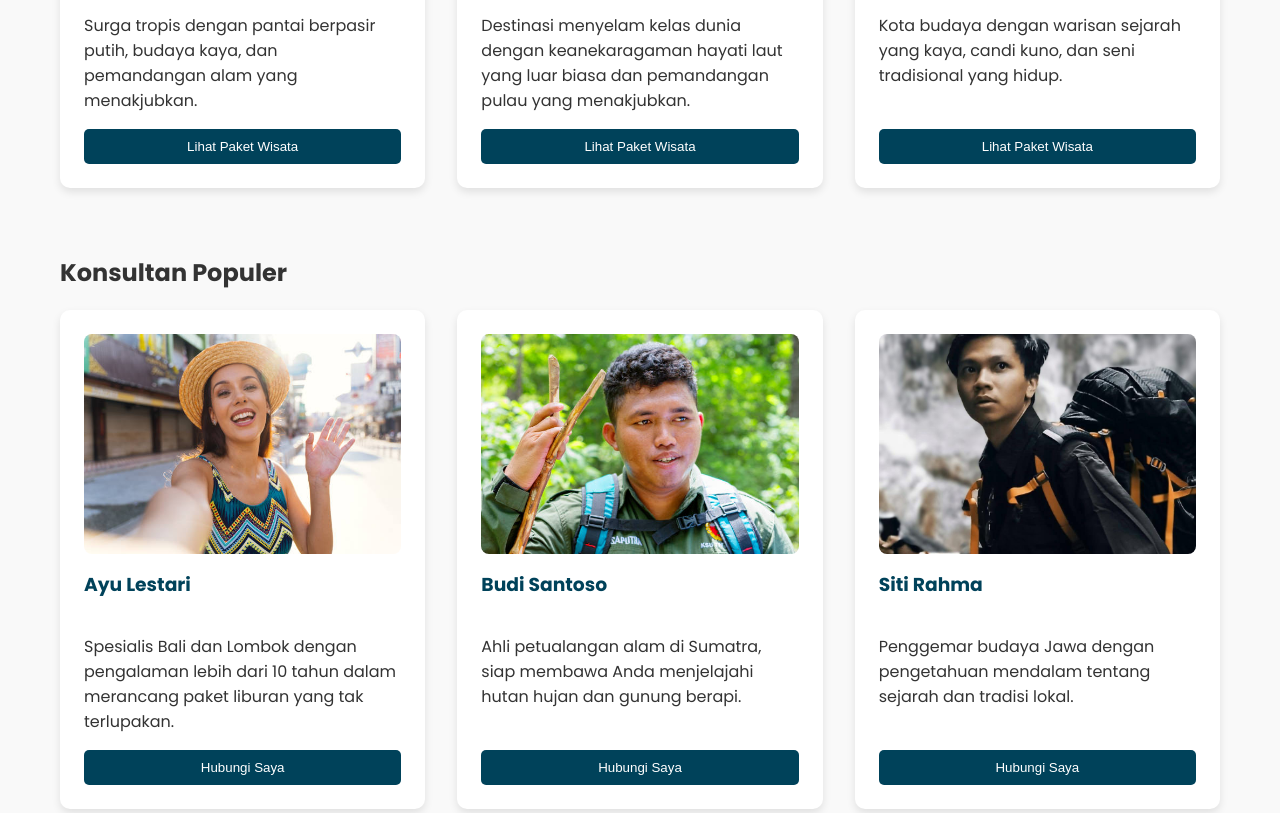
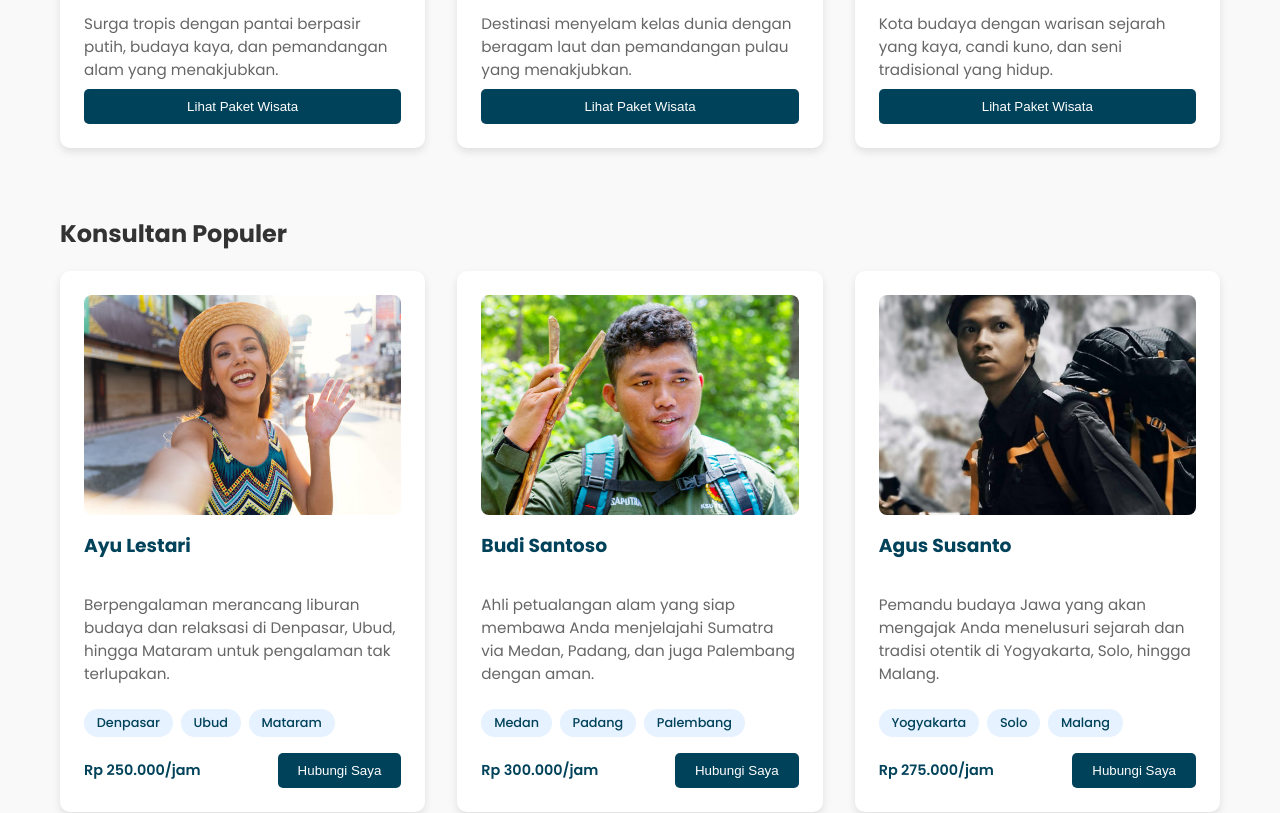
Before and after one commit to jml-moe/dasar-pemrograman-web, a plain HTML site: page index.html in a window 1280 px wide. Shown: the part 900-1713 px from the top of the page. Drawn offline with Linux system fonts and the light colour scheme.

Commit message:
Enhance card and consultant styles with new layout and text updates

```diff
--- a/assets/styles/style.css
+++ b/assets/styles/style.css
@@ -180,8 +180,13 @@ main {
   margin-top: 0;
 }
 
+.card p {
+  color: #666;
+  font-size: 0.95rem;
+  margin-bottom: 0.5rem;
+}
+
 .card button {
-  margin-top: auto;
   background-color: #00425a;
   color: white;
   border: none;
@@ -192,9 +197,47 @@ main {
   transition: all 0.3s ease;
 }
 
+.consultant-footer {
+  display: flex;
+  align-items: center;
+  justify-content: space-between;
+  margin-top: 1rem;
+}
+
+.price {
+  color: #00425a;
+  font-weight: 600;
+  font-size: 0.9rem;
+}
+
 .card button:hover {
   background-color: #002e3f;
 }
+
+/* Expertise Areas Styles */
+.expertise-areas {
+  display: flex;
+  flex-wrap: wrap;
+  gap: 0.5rem;
+  margin-top: 1rem;
+  margin-bottom: auto;
+}
+
+.expertise-tag {
+  background-color: #e6f2ff;
+  color: #00425a;
+  font-size: 0.8rem;
+  padding: 0.3rem 0.8rem;
+  border-radius: 20px;
+  font-weight: 500;
+  transition: all 0.3s ease;
+}
+
+/* .expertise-tag:hover {
+  background-color: #00425a;
+  color: white;
+  transform: translateY(-2px);
+} */
 
 .how-it-works {
   margin-bottom: 2rem;
--- a/index.html
+++ b/index.html
@@ -62,8 +62,8 @@
                     <div class="card">
                         <img src="assets/images/raja-ampat.png" alt="Raja Ampat">
                         <h3>Raja Ampat</h3>
-                        <p>Destinasi menyelam kelas dunia dengan keanekaragaman hayati laut yang luar biasa dan
-                            pemandangan pulau yang menakjubkan.</p>
+                        <p>Destinasi menyelam kelas dunia dengan beragam laut dan pemandangan pulau yang menakjubkan.
+                        </p>
                         <button class="view-package-button">
                             Lihat Paket Wisata
                         </button>
@@ -86,23 +86,50 @@
                     <div class="card">
                         <img src="assets/images/consultant1.png" alt="Konsultan 1">
                         <h3>Ayu Lestari</h3>
-                        <p>Spesialis Bali dan Lombok dengan pengalaman lebih dari 10 tahun dalam merancang paket
-                            liburan yang tak terlupakan.</p>
-                        <button class="contact-button">Hubungi Saya</button>
+                        <p>Berpengalaman merancang liburan budaya dan relaksasi di Denpasar, Ubud, hingga Mataram untuk
+                            pengalaman tak
+                            terlupakan.</p>
+                        <div class="expertise-areas">
+                            <span class="expertise-tag">Denpasar</span>
+                            <span class="expertise-tag">Ubud</span>
+                            <span class="expertise-tag">Mataram</span>
+                        </div>
+                        <div class="consultant-footer">
+                            <span class="price">Rp 250.000/jam</span>
+                            <button class="contact-button">Hubungi Saya</button>
+                        </div>
                     </div>
                     <div class="card">
                         <img src="assets/images/consultant2.png" alt="Konsultan 2">
                         <h3>Budi Santoso</h3>
-                        <p>Ahli petualangan alam di Sumatra, siap membawa Anda menjelajahi hutan hujan dan gunung
-                            berapi.</p>
-                        <button class="contact-button">Hubungi Saya</button>
+                        <p>Ahli petualangan alam yang siap membawa Anda menjelajahi Sumatra via Medan, Padang, dan juga
+                            Palembang dengan
+                            aman.</p>
+                        <div class="expertise-areas">
+                            <span class="expertise-tag">Medan</span>
+                            <span class="expertise-tag">Padang</span>
+                            <span class="expertise-tag">Palembang</span>
+                        </div>
+                        <div class="consultant-footer">
+                            <span class="price">Rp 300.000/jam</span>
+                            <button class="contact-button">Hubungi Saya</button>
+                        </div>
                     </div>
                     <div class="card">
                         <img src="assets/images/consultant3.png" alt="Konsultan 3">
-                        <h3>Siti Rahma</h3>
-                        <p>Penggemar budaya Jawa dengan pengetahuan mendalam tentang sejarah dan tradisi lokal.
-                        </p>
-                        <button class="contact-button">Hubungi Saya</button>
+                        <h3>Agus Susanto</h3>
+                        <p>Pemandu budaya Jawa yang akan mengajak Anda menelusuri sejarah dan tradisi otentik di
+                            Yogyakarta, Solo,
+                            hingga Malang.</p>
+                        <div class="expertise-areas">
+                            <span class="expertise-tag">Yogyakarta</span>
+                            <span class="expertise-tag">Solo</span>
+                            <span class="expertise-tag">Malang</span>
+                        </div>
+                        <div class="consultant-footer">
+                            <span class="price">Rp 275.000/jam</span>
+                            <button class="contact-button">Hubungi Saya</button>
+                        </div>
                     </div>
                 </div>
             </article>
```
